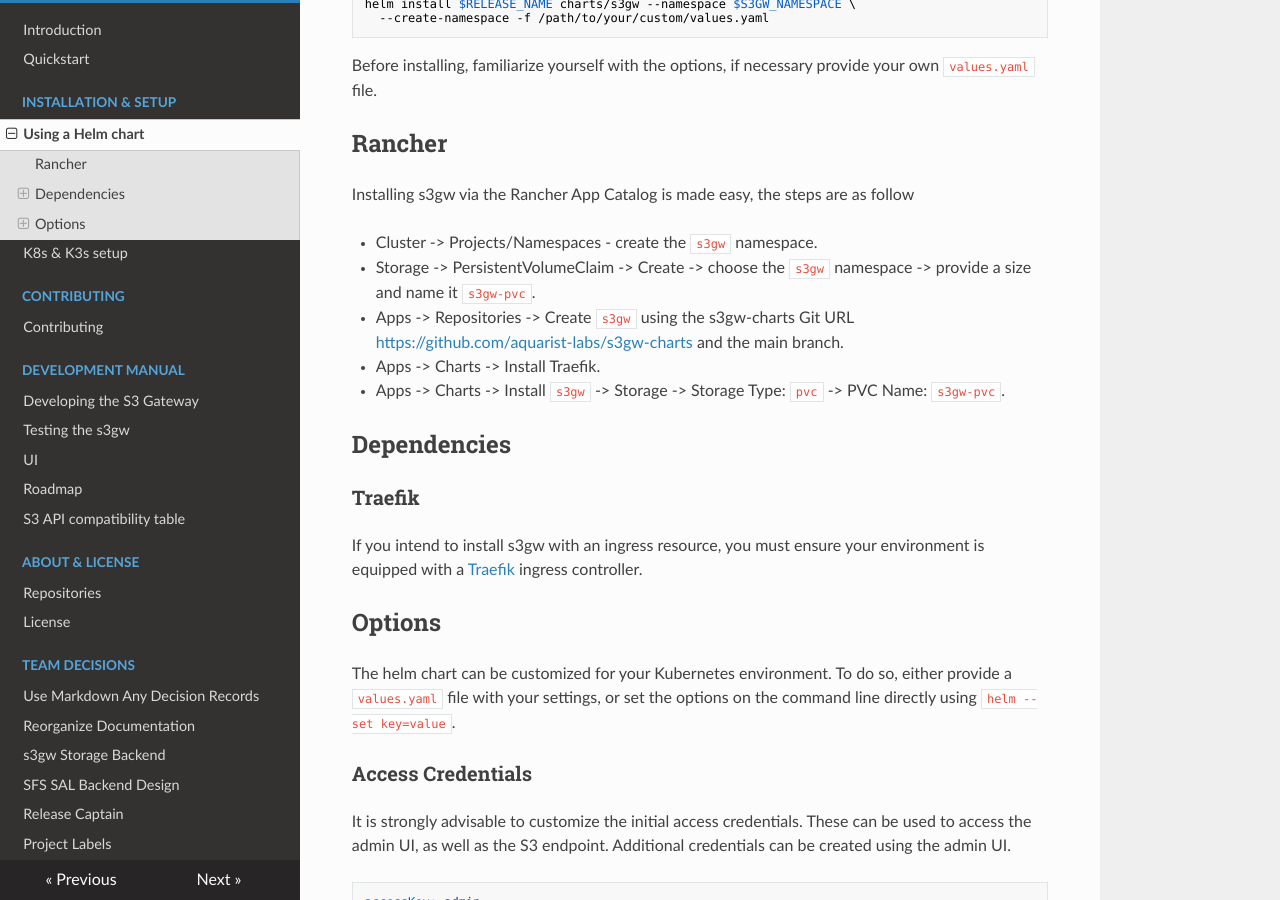
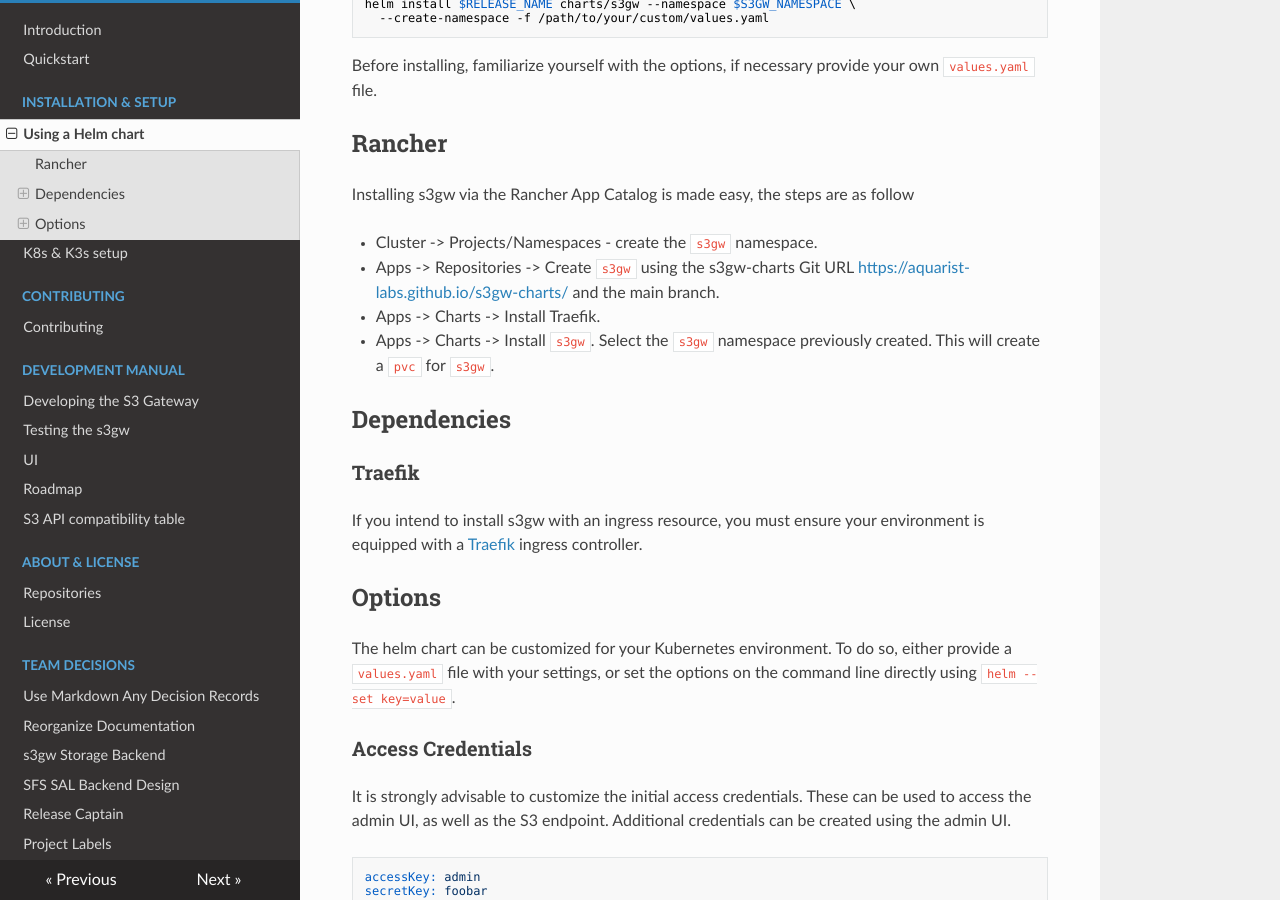
Before and after one commit to s3gw-tech/s3gw, an MkDocs documentation site: the page built from docs/helm-charts.md, in a window 1280 px wide and 900 px high, scrolled down 498 px. Built offline with MkDocs 1.6.1, drawn with Linux system fonts in a browser that asks for light colours; nearby versions of some CDN libraries.

Commit message:
doc: Update rancher instructions and change addresses
This changes the instructions when intalling wiht `Rancher` and also
changes the addresses to access `s3gw` and `s3gw-ui`.

Signed-off-by: Xavi Garcia <xavi.garcia@suse.com>

```diff
--- a/docs/helm-charts.md
+++ b/docs/helm-charts.md
@@ -32,13 +32,11 @@
 follow
 
 - Cluster -> Projects/Namespaces - create the `s3gw` namespace.
-- Storage -> PersistentVolumeClaim -> Create -> choose the `s3gw` namespace ->
-  provide a size and name it `s3gw-pvc`.
 - Apps -> Repositories -> Create `s3gw` using the s3gw-charts Git URL
-  <https://github.com/aquarist-labs/s3gw-charts> and the main branch.
+  <https://aquarist-labs.github.io/s3gw-charts/> and the main branch.
 - Apps -> Charts -> Install Traefik.
-- Apps -> Charts -> Install `s3gw` -> Storage -> Storage Type: `pvc` -> PVC
-  Name: `s3gw-pvc`.
+- Apps -> Charts -> Install `s3gw`. Select the `s3gw` namespace previously created.
+  This will create a `pvc` for `s3gw`.
 
 ## Dependencies
 
```
Also changed, not shown: docs/s3gw-with-k8s-k3s.md (+5 -9 lines).
